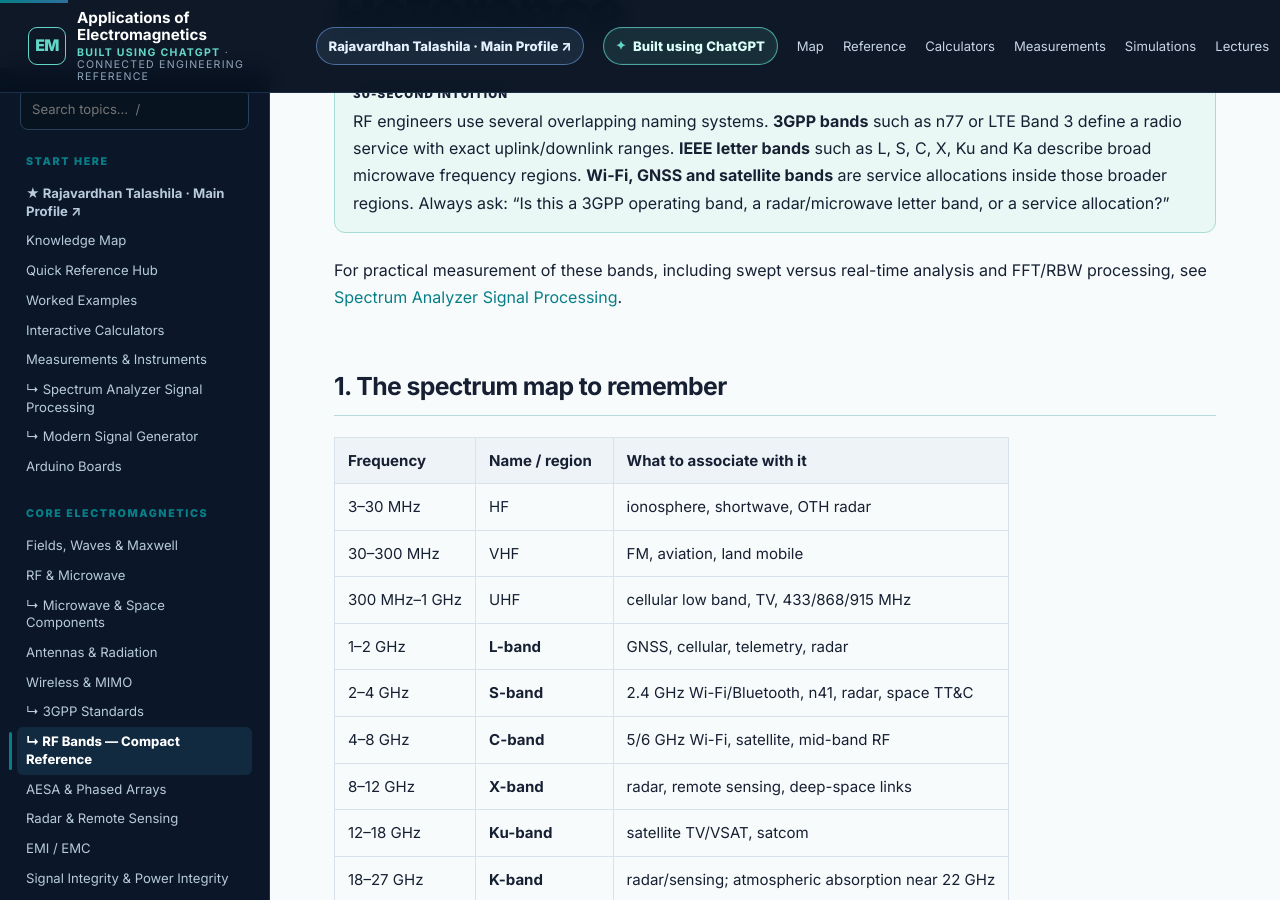
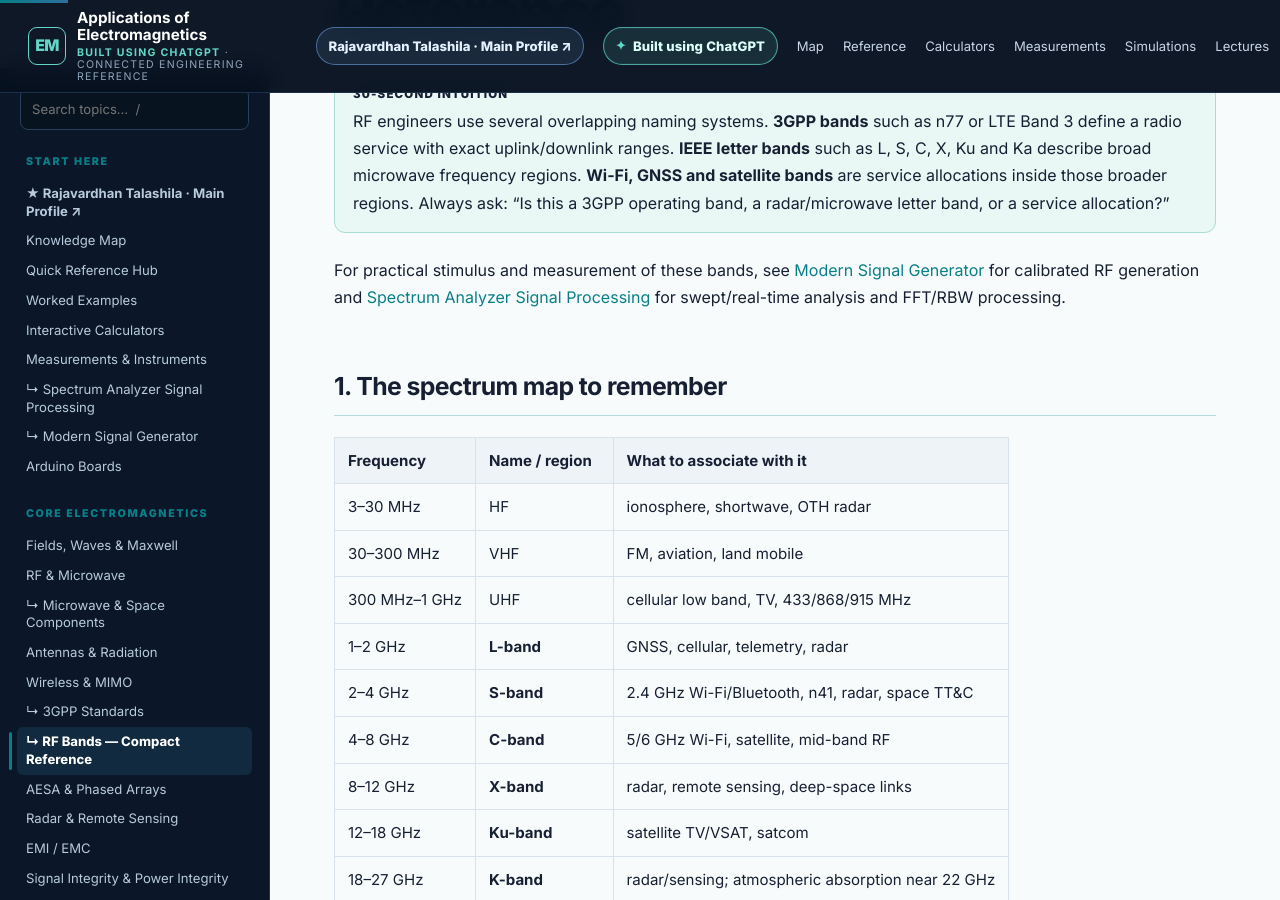
Before and after one commit to RajavardhanT/Electromagnetics_Applications, a Jekyll site: the page built from rf-bands/index.md, in a window 1280 px wide and 900 px high, scrolled down 583 px. Built offline with Jekyll 4.4.1, drawn with Linux system fonts in a browser that asks for light colours.

Commit message:
Connect RF bands to signal generator

```diff
--- a/rf-bands/index.md
+++ b/rf-bands/index.md
@@ -8,7 +8,7 @@ description: Compact RF band reference covering GSM, LTE, 5G NR, Wi-Fi/ISM, GNSS
 
 <div class="intuition"><span class="callout-title">30-second intuition</span>RF engineers use several overlapping naming systems. <strong>3GPP bands</strong> such as n77 or LTE Band 3 define a radio service with exact uplink/downlink ranges. <strong>IEEE letter bands</strong> such as L, S, C, X, Ku and Ka describe broad microwave frequency regions. <strong>Wi-Fi, GNSS and satellite bands</strong> are service allocations inside those broader regions. Always ask: “Is this a 3GPP operating band, a radar/microwave letter band, or a service allocation?”</div>
 
-For practical measurement of these bands, including swept versus real-time analysis and FFT/RBW processing, see [Spectrum Analyzer Signal Processing](../spectrum-analyzer-signal-processing/).
+For practical stimulus and measurement of these bands, see [Modern Signal Generator](../modern-signal-generator/) for calibrated RF generation and [Spectrum Analyzer Signal Processing](../spectrum-analyzer-signal-processing/) for swept/real-time analysis and FFT/RBW processing.
 
 ## 1. The spectrum map to remember
 
```
